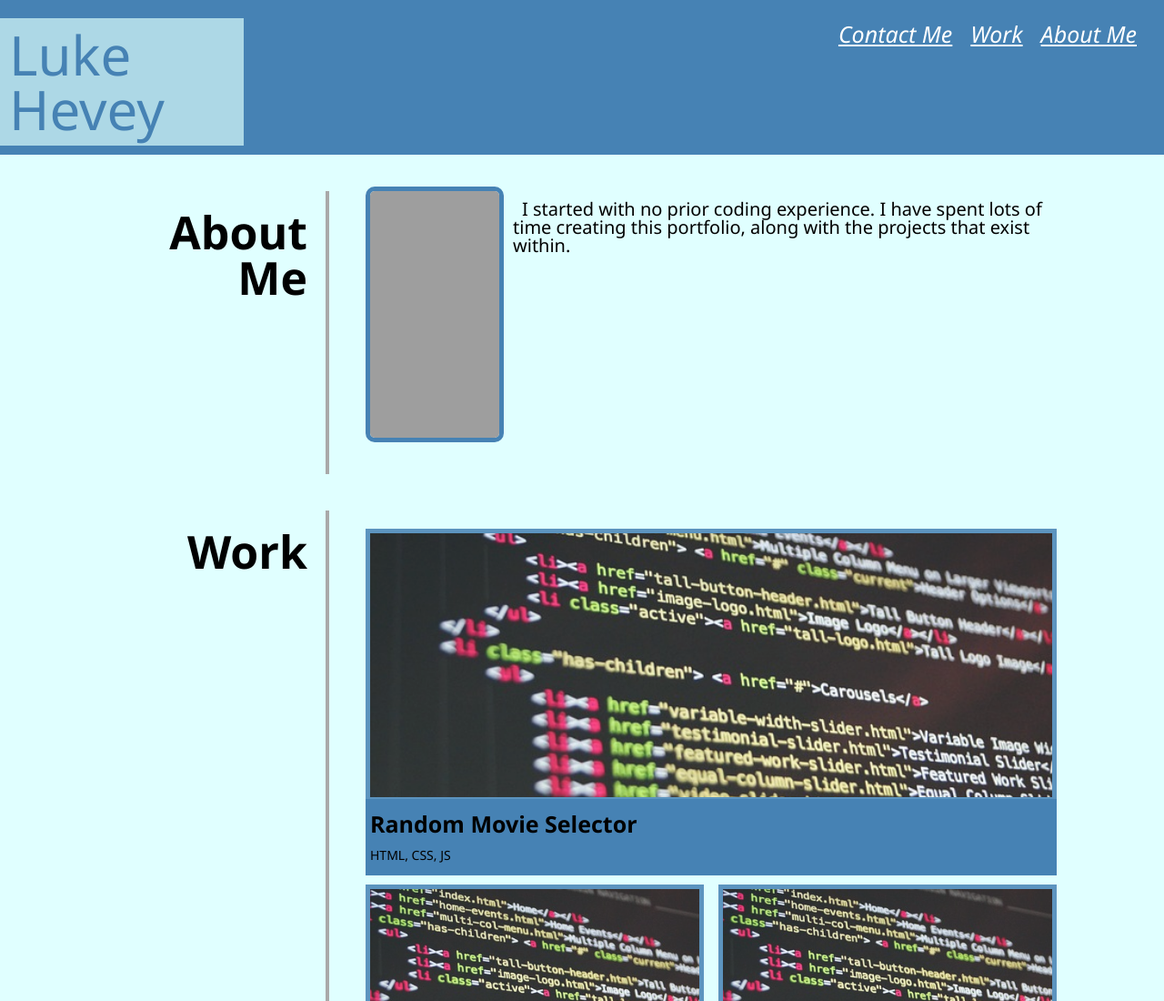
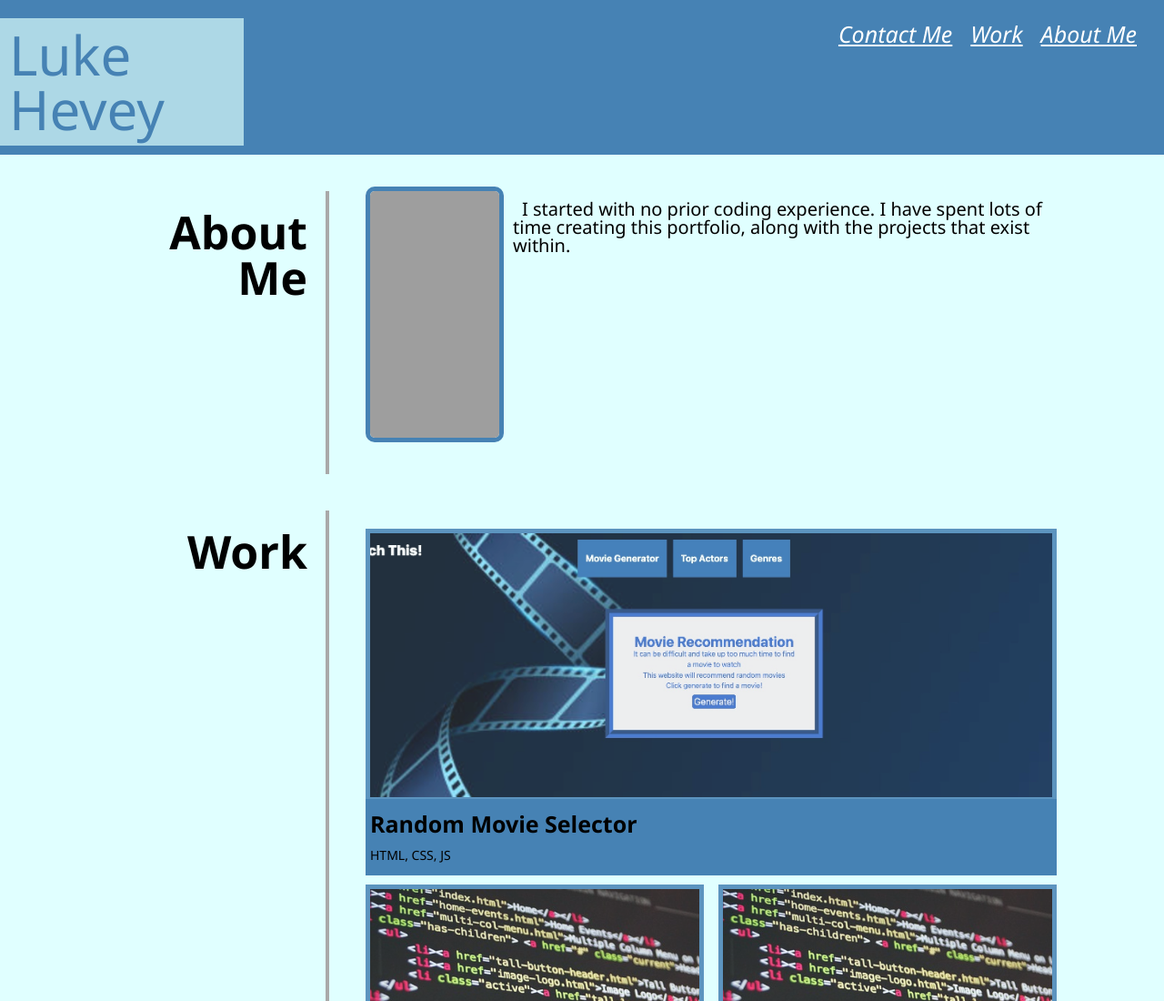
Before and after one commit to lukehevey/personal-portfolio-page, a plain HTML site: page index.html in a window 1280 px wide. Shown: the top 1100 px of the page at 91% size. Drawn offline with Linux system fonts and the light colour scheme; grey boxes are pictures that could not be loaded.

Commit message:
Updated image

```diff
--- a/index.html
+++ b/index.html
@@ -37,7 +37,7 @@
             <div id="work" class="work-content">
                 <div class="featured">
                     <article>
-                        <a href="https://bloodymajima.github.io/movie-selector/"><img src="./Assets/css/images/code-g2ec118fc2_640.jpg"
+                        <a href="https://bloodymajima.github.io/movie-selector/"><img src="./Assets/css/images/_Users_lukehevey_bootcamp_movie-selector.jpg"
                                 alt="Placeholder image of code"></a>
                         <article class="text-block">
                             <h3>Random Movie Selector</h3>
```
Also changed, not shown: Assets/css/images/_Users_lukehevey_bootcamp_movie-selector.jpg (added), Assets/css/images/_Users_lukehevey_bootcamp_movie-selector_index.html.png (deleted).
